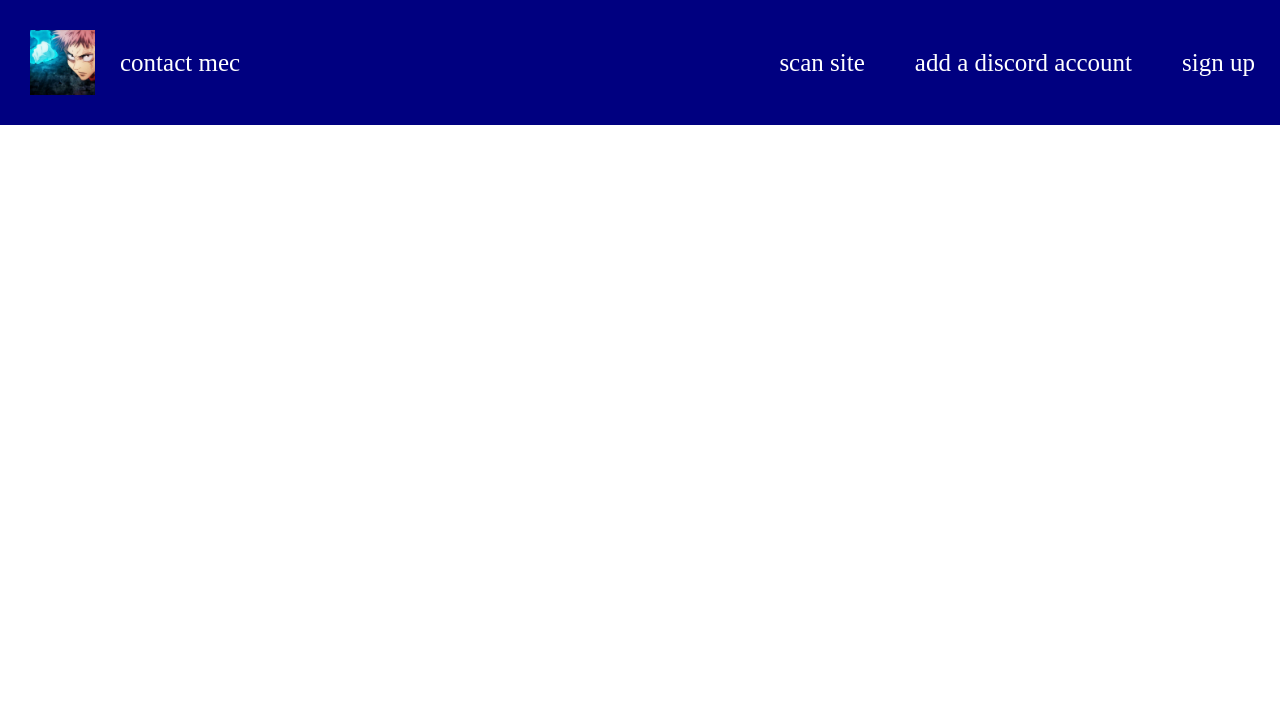
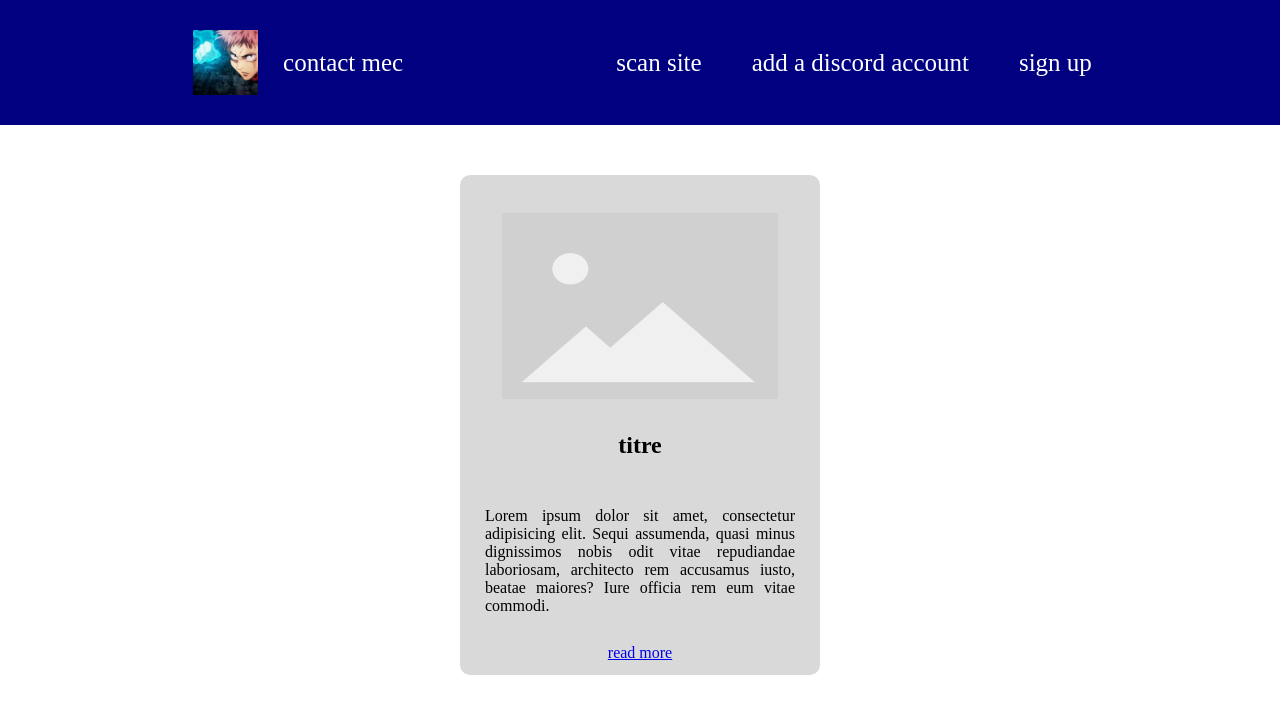
Before and after one commit to un-mec-paumer/botManager, a Vue app: page / in a window 1280 px wide. Shown: the top 714 px of the page. Built offline with nearby package versions, Linux system fonts and the light colour scheme; a web font is replaced by a local one.

Commit message:
le style des section manga est fini

```diff
--- a/src/App.vue
+++ b/src/App.vue
@@ -1,5 +1,6 @@
 <script setup lang="ts">
 //import HelloWorld from './components/HelloWorld.vue'
+import sectionManga from './components/sectionManga.vue';
 import barreTache from './components/barreTache.vue';
 const connected = false;
 </script>
@@ -7,7 +8,18 @@ const connected = false;
 <template>
   <barreTache :is-connected="connected" />
 
-  <div>
-
+  <div class="container">
+    <sectionManga />
   </div>
 </template>
+
+<style scoped>
+   .container{
+    display: flex;
+    /* flex-direction: row; */
+    flex-wrap: wrap;
+    justify-content: space-evenly;
+    align-items: center;
+    /* margin-top: 100px; */
+  }
+</style>
--- /dev/null
+++ b/src/components/sectionManga.vue
@@ -0,0 +1,40 @@
+<script setup lang="ts">
+
+
+//defineProps<{ manga:any }>()
+</script>
+
+<template>
+    <div class="container">
+        <img src="../img/Placeholder.png" alt="manga">
+        <h2>titre</h2>
+        <p>Lorem ipsum dolor sit amet, consectetur adipisicing elit. Sequi assumenda, quasi minus dignissimos nobis odit vitae repudiandae laboriosam, architecto rem accusamus iusto, beatae maiores? Iure officia rem eum vitae commodi.</p>
+        <a href="http://">read more</a>
+    </div>
+</template>
+
+<style scoped>
+    .container{
+        display: flex;
+        flex-direction: column;
+        width: 360px;
+        height: 500px;
+        background-color: #d9d9d9;
+        border-radius: 10px;
+        margin-top: 50px;
+        align-items: center;
+    }
+
+    img{
+        margin-top: 25px;
+        width: 276px;
+        height: 186px;
+    }
+
+    p{
+        text-align: justify;
+        padding-left: 25px;
+        padding-right: 25px;
+    }
+
+</style>
```
Also changed, not shown: src/img/Placeholder.png (added).
